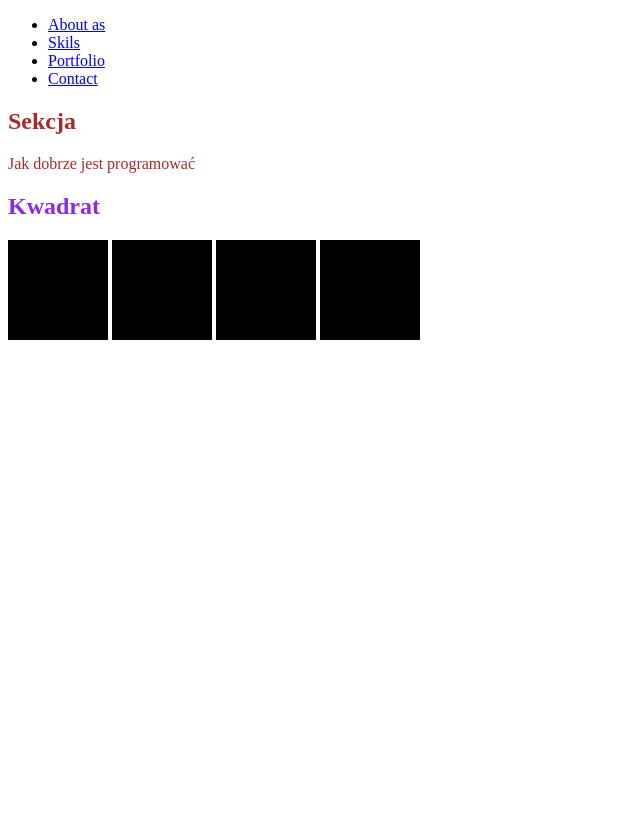
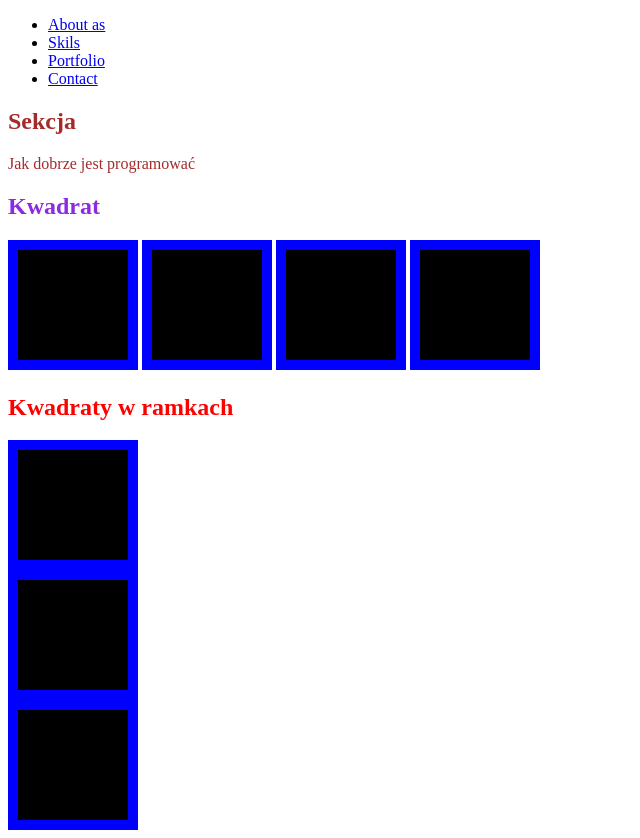
Before and after one commit to pchyra88/prosta-strona1, a plain HTML site: page index.html in a window 1280 px wide. Shown: the whole page, without its empty margins (0-640 px from the left). Before the commit the page ends 800 px from the top, so only its background shows below. Drawn offline with Linux system fonts and the light colour scheme; files whose address does not match are found by name.

Commit message:
portfolio

```diff
--- a/index.html
+++ b/index.html
@@ -23,10 +23,16 @@
      </section>
      <section id="skils">
          <h1>Kwadrat</h1>
-        <div style="display:inline-block"></div>
-        <div style="display:inline-block"></div>
-        <div style="display:inline-block"></div>
-        <div style="display:inline-block"></div>
+         <div style="display:inline-block"></div>
+         <div style="display:inline-block"></div>
+         <div style="display:inline-block"></div>
+         <div style="display:inline-block"></div>
+     </section>
+     <section id="portfolio">
+         <h1>Kwadraty w ramkach</h1>
+         <div style="display:block"></div>
+         <div style="display:block"></div>
+         <div style="display:block"></div>
      </section>
 </body>
 </html>
--- a/styles.css
+++ b/styles.css
@@ -13,28 +13,43 @@
 body {background-color: white}
 
 div  {
-    display: inline;
     width: 100px;
     height: 100px;
     background-color: black
 }
 div  {
-    display: inline-block;
     width: 100px;
     height: 100px;
     background-color: black
 }
 div  {
-    display: inline-block;
     width: 100px;
     height: 100px;
     background-color: black
 }
 div  {
-    display: inline-block;
     width: 100px;
     height: 100px;
     background-color: black
+}
+
+div {
+    width: 100px;
+    height: 100px;
+    padding: 5px;
+    border: 10px solid blue;
+}
+div {
+    width: 100px;
+    height: 100px;
+    padding: 5px;
+    border: 10px solid blue;
+}
+div {
+    width: 100px;
+    height: 100px;
+    padding: 5px;
+    border: 10px solid blue;
 }
 
 
@@ -43,6 +58,4 @@ div  {
 
 
 
-
-
 }
```
